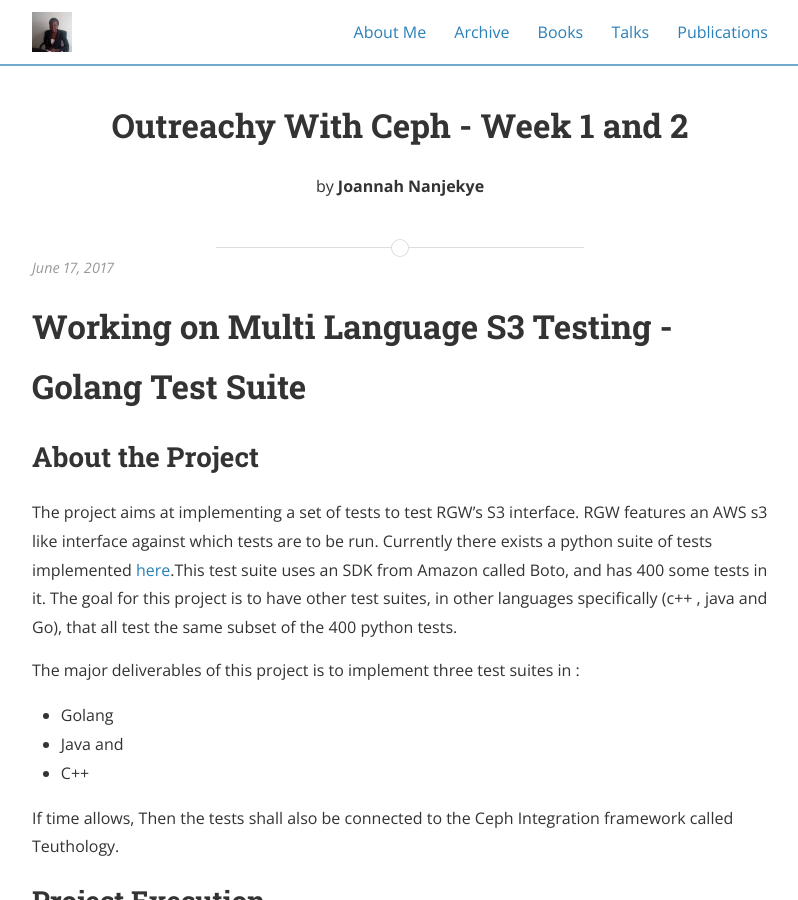
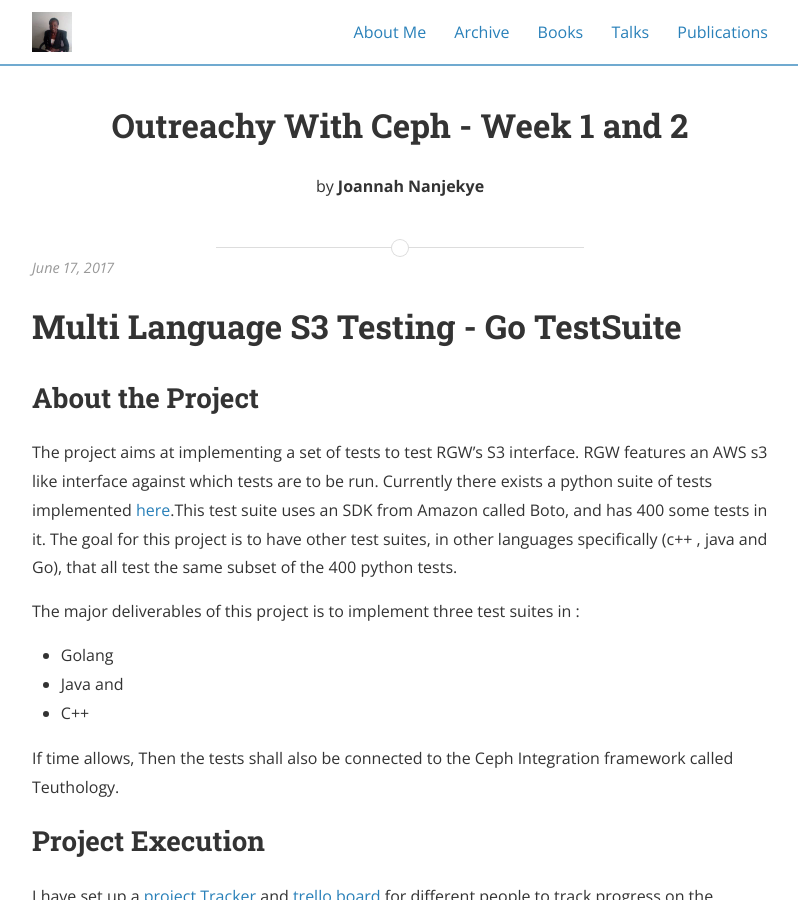
Before and after one commit to saidatnanjuki/saidatnanjuki.github.io, a Jekyll site: the page built from _posts/2017-06-17-outreachy-week1-and-2.md, in a window 1280 px wide and 900 px high. Shown: the whole window, without its empty margins (240-1038 px from the left). Built offline with Jekyll 4.4.1, drawn with Linux system fonts in a browser that asks for light colours; nearby versions of some CDN libraries; comment, search, counter and statistics services are not loaded; a style sheet for code colours, icons or effects is not loaded.

Commit message:
Update 2017-06-17-outreachy-week1-and-2.md

```diff
--- a/_posts/2017-06-17-outreachy-week1-and-2.md
+++ b/_posts/2017-06-17-outreachy-week1-and-2.md
@@ -4,7 +4,7 @@ title: Outreachy With Ceph - Week 1 and 2
 comments: true
 ---
 
-# Working on Multi Language S3 Testing - Golang Test Suite
+# Multi Language S3 Testing - Go TestSuite
 
 ## About the Project
 
```
